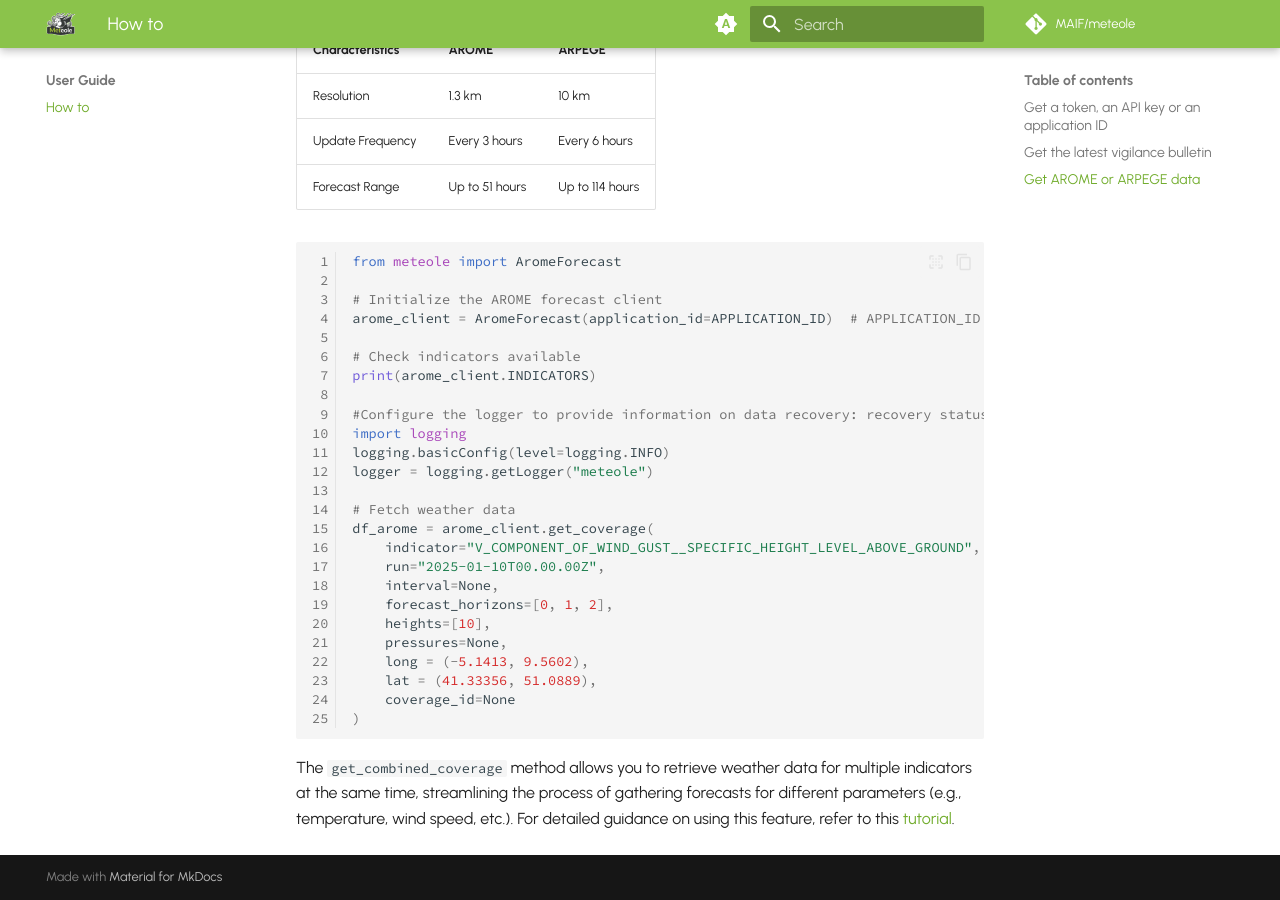
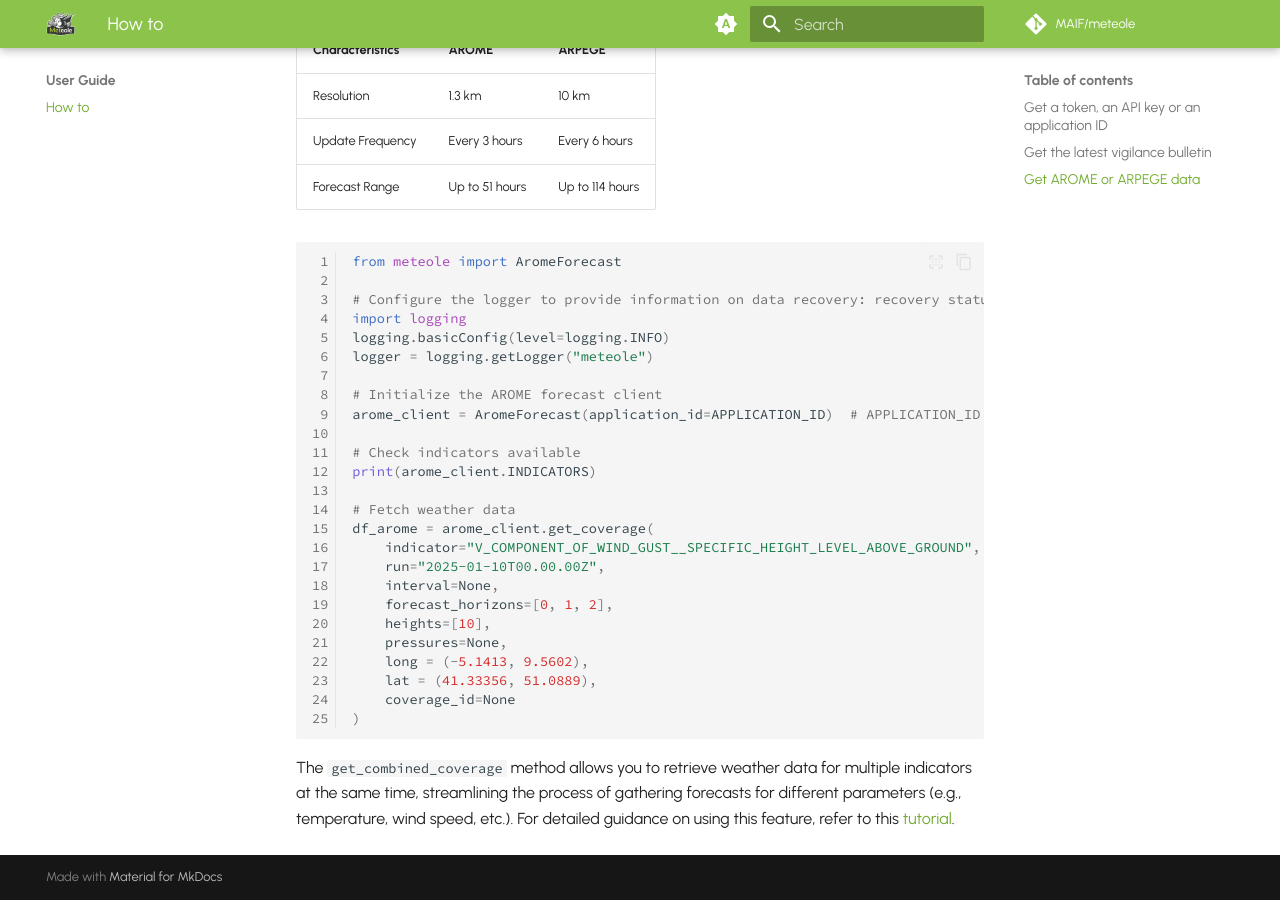
Before and after one commit to ThomasBouche/meteole, an MkDocs documentation site: the page built from docs/pages/how_to.md, in a window 1280 px wide and 900 px high, scrolled down 1767 px. Built offline with MkDocs 1.6.1 and Material for MkDocs 9.7.7, drawn with Linux system fonts in a browser that asks for light colours; emoji names are drawn with the system emoji font; comment, search, counter and statistics services are not loaded.

Commit message:
docs minor change

````diff
--- a/docs/pages/how_to.md
+++ b/docs/pages/how_to.md
@@ -57,16 +57,16 @@ Meteole allows you to retrieve forecasts for a wide range of weather indicators.
 ```python
 from meteole import AromeForecast
 
+# Configure the logger to provide information on data recovery: recovery status, default settings, etc.
+import logging
+logging.basicConfig(level=logging.INFO)
+logger = logging.getLogger("meteole")
+
 # Initialize the AROME forecast client
 arome_client = AromeForecast(application_id=APPLICATION_ID)  # APPLICATION_ID found on portail.meteo-france.Fr
 
 # Check indicators available
 print(arome_client.INDICATORS)
-
-#Configure the logger to provide information on data recovery: recovery status, default settings, etc.
-import logging
-logging.basicConfig(level=logging.INFO)
-logger = logging.getLogger("meteole")
 
 # Fetch weather data
 df_arome = arome_client.get_coverage(
````
Also changed, not shown: README.md.
